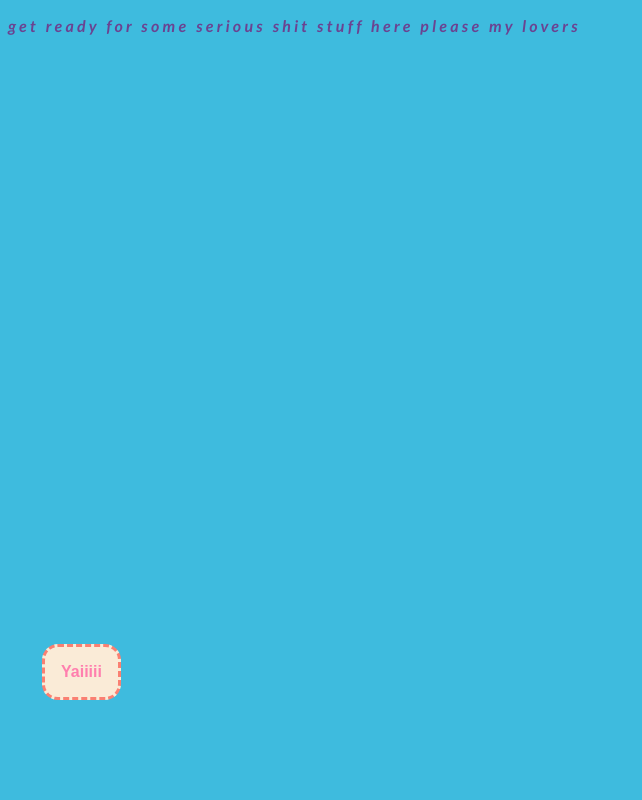
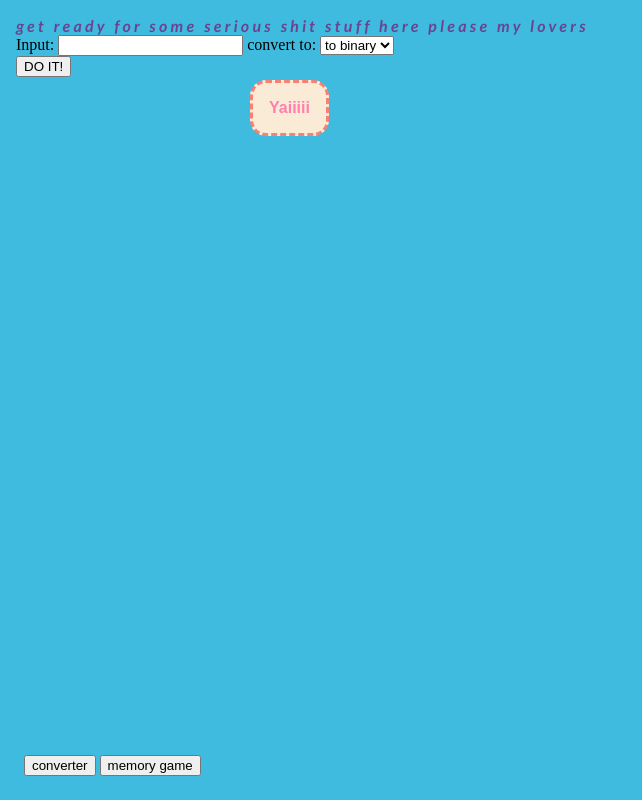
Before and after one commit to unikorm/unikorm.github.io, a plain HTML site: page index.html in a window 1280 px wide. Both pictures are taken after a click on the button "Yaiiiii". Shown: the whole page, without its empty margins (0-642 px from the left). Drawn offline with Linux system fonts and the light colour scheme.

Commit message:
making some basic structure of first thing and that is convertor, my first try will be with change number to binary format

```diff
--- a/index.html
+++ b/index.html
@@ -8,12 +8,30 @@
     <title>forFun</title>
 
     <link rel="stylesheet" href="style.css">
-    <script src="script.js" defer></script>
+    <script type="module" src="script.js" defer></script>
 </head>
 
 <body>
     <p>get ready for some serious shit stuff here please my lovers</p>
     <button id="myButton" onclick="moveButton()">Yaiiiii</button>
+    <sectio id="bottomMenu">
+        <button id="btnConverter">converter</button>
+        <button id="btnMemoryGame">memory game</button>
+    </sectio>
+    <article id="convertorMenu">
+        <form id="convertorForm">
+            <label for="inputValue">Input:</label>
+            <input type="text" id="inputValue" required>
+            <label for="techniqueSelect">convert to:</label>
+            <select id="convertingMethod">
+                <option value="binary">to binary</option>
+                <!-- Add more techniques as needed -->
+            </select>
+            <br>
+            <button type="button" onclick="processForm()">DO IT!</button>
+        </form>
+        <div id="output"></div>
+    </article>
 </body>
 
 </html>
--- a/script.js
+++ b/script.js
@@ -1,5 +1,17 @@
 "use strict";
 
+//here will be imported code
+
+
+
+
+
+
+
+
+
+
+// fun button on main page
 let button = document.getElementById("myButton");
 let isMoved = false;
 
@@ -11,8 +23,8 @@ const moveButton = () => {          // height of buttom 60px, so bottom 125px i
     let randomX, randomY
     if (isMoved) {
         do {
-        randomX = getRandomNumber(40, window.innerHeight - 125);
-        randomY = getRandomNumber(40, window.innerWidth);
+        randomX = getRandomNumber(50, window.innerHeight - 155);
+        randomY = getRandomNumber(50, window.innerWidth);
         }
         while (randomX + button.offsetHeight > window.innerHeight || randomY + button.offsetWidth > window.innerWidth)
         button.style.top = randomX + "px";
@@ -21,8 +33,8 @@ const moveButton = () => {          // height of buttom 60px, so bottom 125px i
         // console.log(randomX, randomY, window.innerHeight, window.innerWidth);
     } else {
         do {
-        randomX = getRandomNumber(40, window.innerHeight - 125);
-        randomY = getRandomNumber(40, window.innerWidth);
+        randomX = getRandomNumber(50, window.innerHeight - 155);
+        randomY = getRandomNumber(50, window.innerWidth);
         }
         while (randomX + button.offsetHeight > window.innerHeight || randomY + button.offsetWidth > window.innerWidth)
         button.style.top = randomX + "px";
@@ -31,3 +43,9 @@ const moveButton = () => {          // height of buttom 60px, so bottom 125px i
         // console.log(randomX, randomY, window.innerHeight, window.innerWidth);
     };
 };
+
+
+
+
+
+// handling button on the bottom
--- /dev/null
+++ b/src/convertor.js
@@ -0,0 +1,4 @@
+
+const convert = () => {
+
+}
--- a/style.css
+++ b/style.css
@@ -1,6 +1,8 @@
 
 body {
     background-color: rgb(62, 187, 222);
+    margin: 0;
+    padding: 1rem;
 }
 
 #myButton {
@@ -23,4 +25,15 @@ p {
     font-family: 'Gill Sans', 'Gill Sans MT', Calibri, 'Trebuchet MS', sans-serif;
     font-style: italic;
     letter-spacing: .2em;
+    margin: 0;
 }
+
+#bottomMenu {
+    position: fixed;
+    bottom: 0;
+    left: 0;
+    padding: 1.5rem;
+    /* width: 100%; */
+    text-align: center;
+
+}
```
